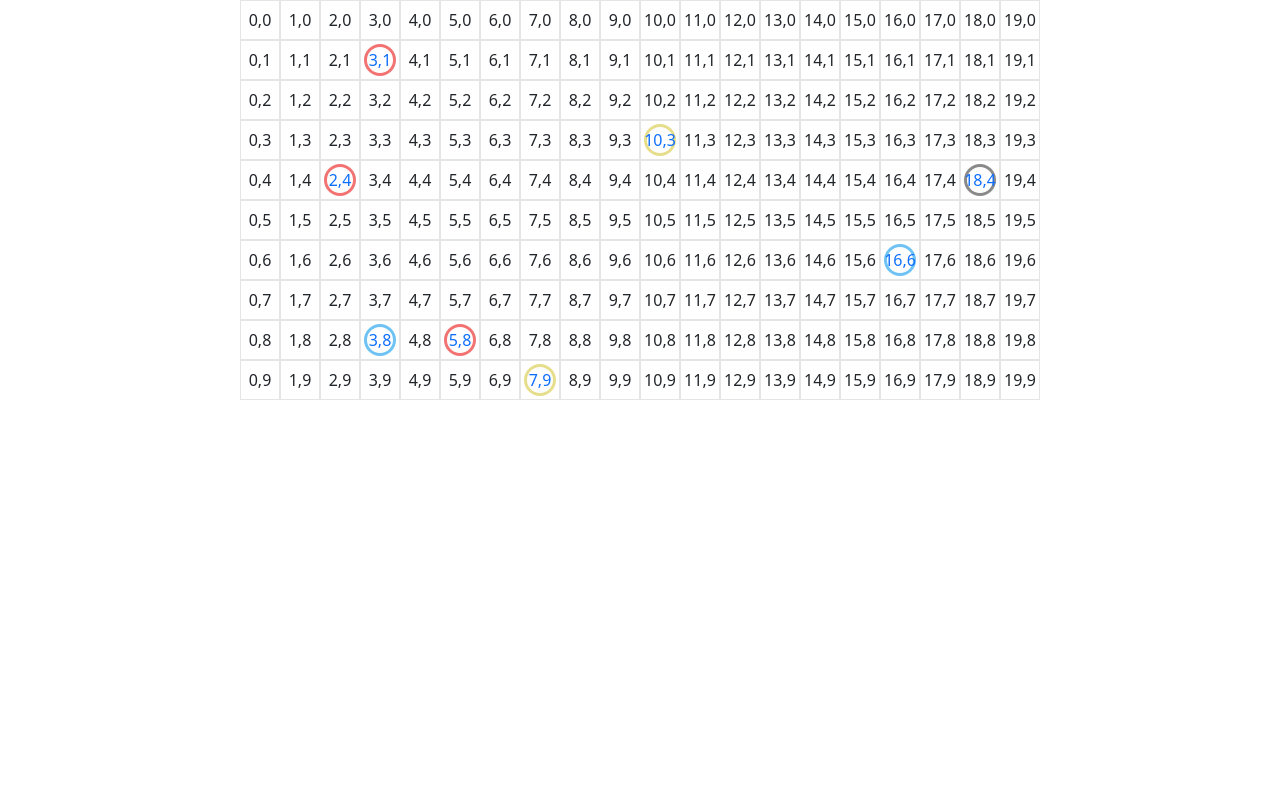
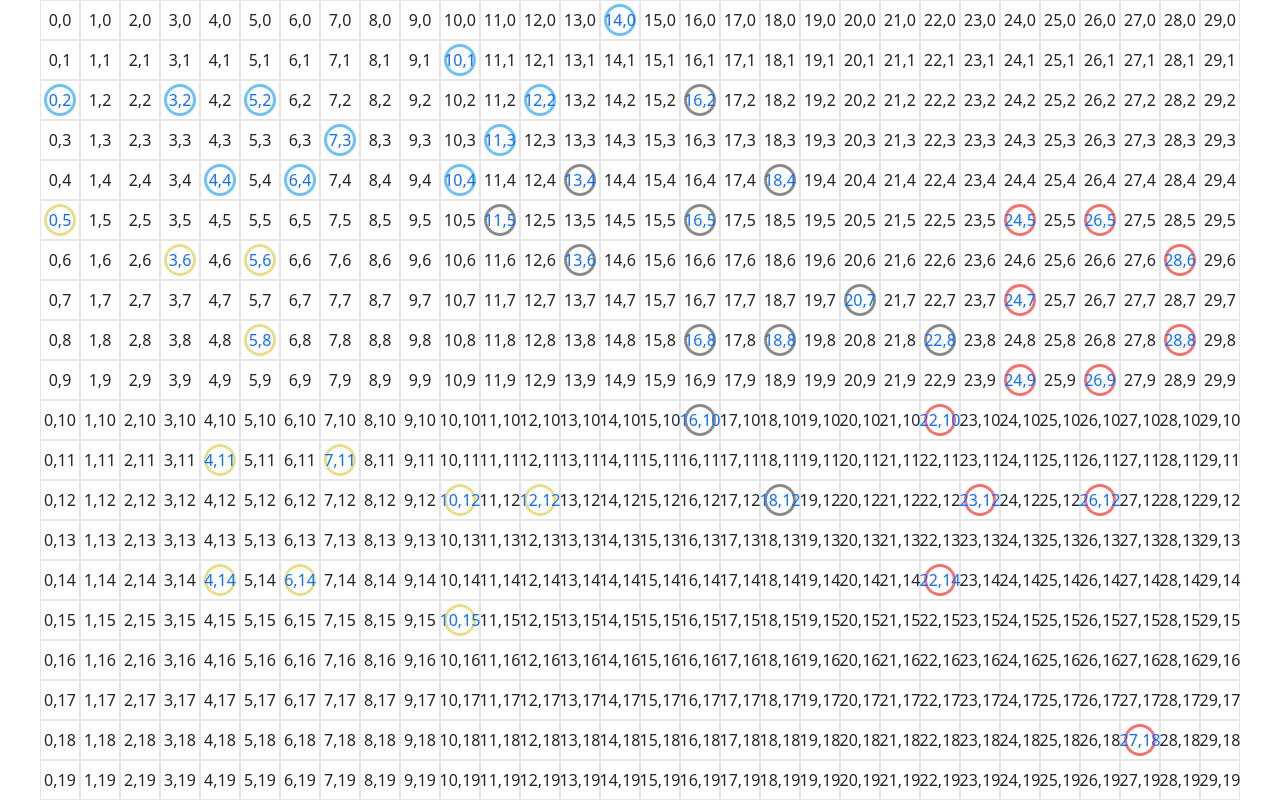
Before and after one commit to KentoKana/pandemic-bg, a React (Create React App) app: page / in a window 1280 px wide. Built offline with nearby package versions, Linux system fonts and the light colour scheme.

Commit message:
Update city list and add strict typing to city ID keys.

```diff
--- a/src/App.tsx
+++ b/src/App.tsx
@@ -5,7 +5,7 @@ import { cities } from "./Shared/Data/Cities";
 function App() {
   return (
     <div className="App">
-      <Game gridSize={{ horizontal: 20, vertical: 10 }} cities={cities} />
+      <Game gridSize={{ horizontal: 30, vertical: 20 }} cities={cities} />
     </div>
   );
 }
--- a/src/Board/CityCell.tsx
+++ b/src/Board/CityCell.tsx
@@ -22,6 +22,11 @@ export const CityCell = ({ city, onCityUpdate }: ICityCellProps) => {
             <div>{city.population}</div>
             <div>{city.diseaseType}</div>
             <div className="text-danger">{city.diseaseCount}</div>
+            <div>
+              {city.neighboringCityIds.map((id) => {
+                return <div>{id}</div>;
+              })}
+            </div>
             <span>
               {city.coordinates.x},{city.coordinates.y}
             </span>
--- a/src/Board/Grid.tsx
+++ b/src/Board/Grid.tsx
@@ -1,5 +1,5 @@
 import { useState } from "react";
-import { City } from "../Shared/City";
+import { City, CityId } from "../Shared/City";
 import { ICoordinates } from "../Shared/Coordinates";
 import { Cell } from "./Cell";
 
@@ -8,7 +8,7 @@ interface IGridProps {
    * Grid size of the board
    */
   gridSize: { horizontal: number; vertical: number };
-  cities: { [cityId: string]: City };
+  cities: { [key in CityId]: City };
 }
 export const Grid = ({ gridSize, cities }: IGridProps) => {
   const [citiesState, setCitiesState] = useState(cities);
--- a/src/Board/index.tsx
+++ b/src/Board/index.tsx
@@ -1,9 +1,9 @@
-import { City } from "../Shared/City";
+import { City, CityId } from "../Shared/City";
 import { Grid } from "./Grid";
 
 interface IBoardProps {
   gridSize: { horizontal: number; vertical: number };
-  cities: { [cityId: string]: City };
+  cities: { [key in CityId]: City };
 }
 
 export const Board = ({ gridSize, cities }: IBoardProps) => {
--- a/src/Game/index.tsx
+++ b/src/Game/index.tsx
@@ -1,9 +1,9 @@
 import { Board } from "../Board";
-import { City } from "../Shared/City";
+import { City, CityId } from "../Shared/City";
 
 interface IGameProps {
   gridSize: { horizontal: number; vertical: number };
-  cities: { [cityId: string]: City };
+  cities: { [key in CityId]: City };
 }
 
 export const Game = ({ gridSize, cities }: IGameProps) => {
--- a/src/Shared/City/index.ts
+++ b/src/Shared/City/index.ts
@@ -7,11 +7,11 @@ import { EDiseaseType } from "../Enums/DiseaseType";
  */
 export class City {
     constructor(
-        id: string,
+        id: CityId,
         population: number,
         name: string,
         coordinates: ICoordinates,
-        neighborCityIds: string[],
+        neighborCityIds: CityId[],
         diseaseType: EDiseaseType,
         diseaseCount: number,
     ) {
@@ -24,11 +24,11 @@ export class City {
         this._diseaseCount = diseaseCount;
     }
     // Properties
-    private _id: string;
+    private _id: CityId;
     private _name: string;
     private _population: number = 0;
     private _coordinates: ICoordinates;
-    private _neighborCityIds: string[];
+    private _neighborCityIds: CityId[];
     private _diseaseType: EDiseaseType;
     private _diseaseCount: number = 0;
     private _hasOutbreak: boolean = false;
@@ -37,7 +37,7 @@ export class City {
     /**
      * Id
      */
-    get id(): string {
+    get id(): CityId {
         return this._id
     }
 
@@ -65,7 +65,7 @@ export class City {
     /**
      * Neighboring City Ids
      */
-    get neighboringCityIds(): string[] {
+    get neighboringCityIds(): CityId[] {
         return this._neighborCityIds;
     }
 
@@ -135,10 +135,10 @@ export class City {
      */
     static getNeighborsAfterOutbreak(currentCity: City,
         allCities: {
-            [key: string]: City;
+            [key in CityId]: City;
         },
         neighborsToUpdate: { [key: string]: City },
-        cityIdsAlreadyLookedAt: string[]) {
+        cityIdsAlreadyLookedAt: CityId[]) {
         // Keep track of cities that outbreaks have already been applied to
         cityIdsAlreadyLookedAt.push(currentCity.id);
 
@@ -178,3 +178,5 @@ export class City {
         return new City(this.id, this.population, this.name, this.coordinates, this.neighboringCityIds, this.diseaseType, this.diseaseCount)
     }
 }
+
+export type CityId = "sanfrancisco" | "losangeles" | "chicago" | "atlanta" | "mexicocity" | "lima" | "santiago" | "atlanta" | "miami" | "bogota" | "buenosaires" | "saopaulo" | "montreal" | "newyork" | "washington" | "saopaulo" | "madrid" | "london" | "paris" | "lagos" | "algiers" | "kinshasa" | "essen" | "milan" | "stpetersburg" | "istanbul" | "cairo" | "khartoum" | "johannesburg" | "moscow" | "baghdad" | "riyadh" | "tehran" | "karachi" | "mumbai" | "delhi" | "chennai" | "kolkata" | "bangkok" | "jakarta" | "beijing" | "shanghai" | "hongkong" | "hochiminhcity" | "seoul" | "taipei" | "manila" | "tokyo" | "osaka" | "sydney"
--- a/src/Shared/Data/Cities.ts
+++ b/src/Shared/Data/Cities.ts
@@ -1,77 +1,437 @@
-import { City } from "../City";
+import { City, CityId } from "../City";
 import { EDiseaseType } from "../Enums/DiseaseType";
 
-export const cities: { [cityId: string]: City } = {
-    city1: new City(
-        "city1",
+export const cities: { [key in CityId]: City } = {
+    atlanta: new City(
+        "atlanta",
         10000,
         "Atlanta",
-        { x: 10, y: 3 },
-        ["city3"],
+        { x: 4, y: 4 },
+        ["chicago"],
+        EDiseaseType.Blue,
+        0
+    ),
+    chicago: new City(
+        "chicago",
+        1000,
+        "Chicago",
+        { x: 3, y: 2 },
+        ["sanfrancisco", "atlanta", "montreal"],
+        EDiseaseType.Blue,
+        0
+    ),
+    sanfrancisco: new City(
+        "sanfrancisco",
+        1012030,
+        "San Francisco",
+        { x: 0, y: 2 },
+        ["chicago", "losangeles"],
+        EDiseaseType.Blue,
+        0
+    ),
+    losangeles: new City(
+        "losangeles",
+        10400,
+        "Los Angeles",
+        { x: 0, y: 5 },
+        ["chicago", "sanfrancisco", "mexicocity"],
         EDiseaseType.Yellow,
         0
     ),
-    city2: new City(
-        "city2",
-        1000,
-        "Osaka",
-        { x: 2, y: 4 },
-        ["city3"],
+    mexicocity: new City(
+        "mexicocity",
+        10020,
+        "Mexico City",
+        { x: 3, y: 6 },
+        ["chicago", "losangeles", "miami"],
+        EDiseaseType.Yellow,
+        0
+    ),
+    montreal: new City(
+        "montreal",
+        10020,
+        "Montreal",
+        { x: 5, y: 2 },
+        ["chicago", "newyork"],
+        EDiseaseType.Blue,
+        0
+    ),
+    newyork: new City(
+        "newyork",
+        10020,
+        "New York",
+        { x: 7, y: 3 },
+        ["montreal", "washington", "madrid", "london"],
+        EDiseaseType.Blue,
+        0
+    ),
+    washington: new City(
+        "washington",
+        10020,
+        "Washington",
+        { x: 6, y: 4 },
+        ["montreal", "newyork"],
+        EDiseaseType.Blue,
+        0
+    ),
+    london: new City(
+        "london",
+        129321,
+        "London",
+        { x: 10, y: 1 },
+        ["newyork", "madrid"],
+        EDiseaseType.Blue,
+        0
+    ),
+    madrid: new City(
+        "madrid",
+        129321,
+        "Madrid",
+        { x: 10, y: 4 },
+        ["london", "newyork"],
+        EDiseaseType.Blue,
+        0
+    ),
+    paris: new City(
+        "paris",
+        129321,
+        "Paris",
+        { x: 11, y: 3 },
+        ["london", "madrid", "essen"],
+        EDiseaseType.Blue,
+        0
+    ),
+    essen: new City(
+        "essen",
+        129321,
+        "Essen",
+        { x: 11, y: 3 },
+        ["london", "paris", "milan", "stpetersburg"],
+        EDiseaseType.Blue,
+        0
+    ),
+    stpetersburg: new City(
+        "stpetersburg",
+        129321,
+        "St. Petersburg",
+        { x: 14, y: 0 },
+        ["essen", "moscow", "istanbul"],
+        EDiseaseType.Blue,
+        0
+    ),
+    milan: new City(
+        "milan",
+        129321,
+        "Milan",
+        { x: 12, y: 2 },
+        ["essen", "paris", "istanbul"],
+        EDiseaseType.Blue,
+        0
+    ),
+    istanbul: new City(
+        "istanbul",
+        129321,
+        "Istanbul",
+        { x: 13, y: 4 },
+        ["milan", "algiers", "cairo", "baghdad", "moscow", "stpetersburg"],
+        EDiseaseType.Black,
+        0
+    ),
+    algiers: new City(
+        "algiers",
+        129321,
+        "Algiers",
+        { x: 11, y: 5 },
+        ["essen", "paris", "istanbul"],
+        EDiseaseType.Black,
+        0
+    ),
+    moscow: new City(
+        "moscow",
+        129321,
+        "Moscow",
+        { x: 16, y: 2 },
+        ["stpetersburg", "istanbul", "tehran"],
+        EDiseaseType.Black,
+        0
+    ),
+    baghdad: new City(
+        "baghdad",
+        129321,
+        "Baghdad",
+        { x: 16, y: 5 },
+        ["istanbul", "riyadh", "cairo", "tehran", "karachi"],
+        EDiseaseType.Black,
+        0
+    ),
+    tehran: new City(
+        "tehran",
+        129321,
+        "Tehran",
+        { x: 18, y: 4 },
+        ["moscow", "karachi", "delhi", "baghdad"],
+        EDiseaseType.Black,
+        0
+    ),
+    cairo: new City(
+        "cairo",
+        129321,
+        "Cairo",
+        { x: 13, y: 6 },
+        ["algiers", "istanbul", "baghdad", "riyadh", "khartoum"],
+        EDiseaseType.Black,
+        0
+    ),
+    riyadh: new City(
+        "riyadh",
+        129321,
+        "Riyadh",
+        { x: 16, y: 8 },
+        ["cairo", "baghdad", "karachi"],
+        EDiseaseType.Black,
+        0
+    ),
+    karachi: new City(
+        "karachi",
+        129321,
+        "Karachi",
+        { x: 18, y: 8 },
+        ["baghdad", "tehran", "delhi", "riyadh", "mumbai"],
+        EDiseaseType.Black,
+        0
+    ),
+    delhi: new City(
+        "delhi",
+        129321,
+        "Delhi",
+        { x: 20, y: 7 },
+        ["tehran", "karachi", "mumbai", "chennai", "kolkata"],
+        EDiseaseType.Black,
+        0
+    ),
+    mumbai: new City(
+        "mumbai",
+        129321,
+        "Mumbai",
+        { x: 16, y: 10 },
+        ["karachi", "chennai", "delhi"],
+        EDiseaseType.Black,
+        0
+    ),
+    chennai: new City(
+        "chennai",
+        129321,
+        "Chennai",
+        { x: 18, y: 12 },
+        ["mumbai", "delhi", "kolkata", "bangkok", "jakarta"],
+        EDiseaseType.Black,
+        0
+    ),
+    kolkata: new City(
+        "kolkata",
+        129321,
+        "Kolkata",
+        { x: 22, y: 8 },
+        ["delhi", "chennai", "bangkok", "hongkong"],
+        EDiseaseType.Black,
+        0
+    ),
+    bangkok: new City(
+        "bangkok",
+        129321,
+        "Bangkok",
+        { x: 22, y: 10 },
+        ["kolkata", "chennai", "hongkong", "jakarta", "hochiminhcity"],
         EDiseaseType.Red,
         0
     ),
-    city3: new City(
-        "city3",
-        1012030,
-        "Algerie",
-        { x: 3, y: 8 },
-        ["city1", "city2", "city4"],
-        EDiseaseType.Blue,
-        0
-    ),
-    city4: new City(
-        "city4",
-        10400,
-        "Tokyo",
-        { x: 5, y: 8 },
-        ["city3", "city5"],
+    jakarta: new City(
+        "jakarta",
+        129321,
+        "Jakarta",
+        { x: 22, y: 14 },
+        ["bangkok", "chennai", "hochiminhcity"],
         EDiseaseType.Red,
         0
     ),
-    city5: new City(
-        "city5",
-        10020,
-        "Melbourne",
-        { x: 3, y: 1 },
-        ["city4", "city6"],
+    hochiminhcity: new City(
+        "hochiminhcity",
+        129321,
+        "Ho Chi Minh City",
+        { x: 23, y: 12 },
+        ["bangkok", "chennai", "hochiminhcity"],
         EDiseaseType.Red,
         0
     ),
-    city6: new City(
-        "city6",
-        10020,
-        "Melbourne",
-        { x: 16, y: 6 },
-        ["city5", "city7"],
-        EDiseaseType.Blue,
+    hongkong: new City(
+        "hongkong",
+        129321,
+        "Hong Kong",
+        { x: 24, y: 9 },
+        ["bangkok", "kolkata", "hochiminhcity", "shanghai", "taipei", "manila"],
+        EDiseaseType.Red,
         0
     ),
-    city7: new City(
-        "city7",
-        10020,
-        "Melbourne",
-        { x: 7, y: 9 },
-        ["city6", "city8"],
+    shanghai: new City(
+        "shanghai",
+        129321,
+        "Shanghai",
+        { x: 24, y: 7 },
+        ["beijing", "seoul", "tokyo", "taipei"],
+        EDiseaseType.Red,
+        0
+    ),
+    beijing: new City(
+        "beijing",
+        129321,
+        "Hong Kong",
+        { x: 24, y: 5 },
+        ["beijing", "seoul", "tokyo", "taipei"],
+        EDiseaseType.Red,
+        0
+    ),
+    taipei: new City(
+        "taipei",
+        129321,
+        "Taipei",
+        { x: 26, y: 9 },
+        ["hongkong", "osaka", "manila", "shanghai"],
+        EDiseaseType.Red,
+        0
+    ),
+    seoul: new City(
+        "seoul",
+        129321,
+        "Seoul",
+        { x: 26, y: 5 },
+        ["beijing", "tokyo", "shanghai"],
+        EDiseaseType.Red,
+        0
+    ),
+    tokyo: new City(
+        "tokyo",
+        129321,
+        "Tokyo",
+        { x: 28, y: 6 },
+        ["seoul", "osaka", "shanghai", "sanfrancisco"],
+        EDiseaseType.Red,
+        0
+    ),
+    osaka: new City(
+        "osaka",
+        129321,
+        "Osaka",
+        { x: 28, y: 8 },
+        ["tokyo", "taipei"],
+        EDiseaseType.Red,
+        0
+    ),
+    manila: new City(
+        "manila",
+        129321,
+        "Manila",
+        { x: 26, y: 12 },
+        ["taipei", "sanfrancisco", "sydney", "hochiminhcity", "hongkong"],
+        EDiseaseType.Red,
+        0
+    ),
+    sydney: new City(
+        "sydney",
+        129321,
+        "Sydney",
+        { x: 27, y: 18 },
+        ["jakarta", "manila", "losangeles"],
+        EDiseaseType.Red,
+        0
+    ),
+    miami: new City(
+        "miami",
+        1020,
+        "Miami",
+        { x: 5, y: 6 },
+        ["atlanta", "washington", "bogota", "mexicocity"],
         EDiseaseType.Yellow,
         0
     ),
-    city8: new City(
-        "city8",
-        10020,
-        "Melbourne",
-        { x: 18, y: 4 },
-        ["city7"],
-        EDiseaseType.Black,
+    bogota: new City(
+        "bogota",
+        1020,
+        "Bogota",
+        { x: 5, y: 8 },
+        ["miami", "mexicocity", "lima", "buenosaires", "saopaulo"],
+        EDiseaseType.Yellow,
+        0
+    ),
+    lima: new City(
+        "lima",
+        1020,
+        "Lima",
+        { x: 4, y: 11 },
+        ["mexicocity", "bogota", "santiago"],
+        EDiseaseType.Yellow,
+        0
+    ),
+    santiago: new City(
+        "santiago",
+        1020,
+        "Santiago",
+        { x: 4, y: 14 },
+        ["lima"],
+        EDiseaseType.Yellow,
+        0
+    ),
+    buenosaires: new City(
+        "buenosaires",
+        1020,
+        "Buenos Aires",
+        { x: 6, y: 14 },
+        ["bogota", "saopaulo"],
+        EDiseaseType.Yellow,
+        0
+    ),
+    saopaulo: new City(
+        "saopaulo",
+        1020,
+        "Sao Paulo",
+        { x: 7, y: 11 },
+        ["buenosaires", "bogota", "lagos"],
+        EDiseaseType.Yellow,
+        0
+    ),
+    lagos: new City(
+        "lagos",
+        1020,
+        "Lagos",
+        { x: 10, y: 12 },
+        ["kinshasa", "saopaulo", "khartoum"],
+        EDiseaseType.Yellow,
+        0
+    ),
+    khartoum: new City(
+        "khartoum",
+        1020,
+        "Khartoum",
+        { x: 10, y: 12 },
+        ["lagos", "cairo", "johannesburg", "kinshasa"],
+        EDiseaseType.Yellow,
+        0
+    ),
+    kinshasa: new City(
+        "kinshasa",
+        1020,
+        "Kinshasa",
+        { x: 12, y: 12 },
+        ["lagos", "khartoum", "johannesburg"],
+        EDiseaseType.Yellow,
+        0
+    ),
+    johannesburg: new City(
+        "johannesburg",
+        1020,
+        "Johannesburg",
+        { x: 10, y: 15 },
+        ["kinshasa", "khartoum"],
+        EDiseaseType.Yellow,
         0
     ),
 };
```
